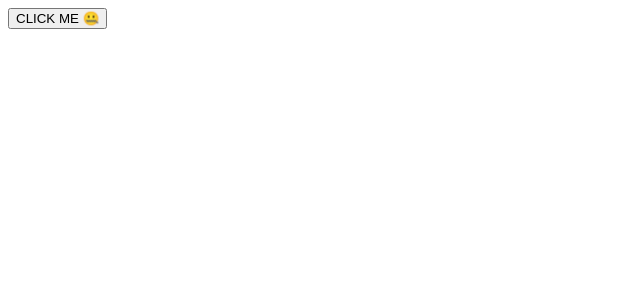
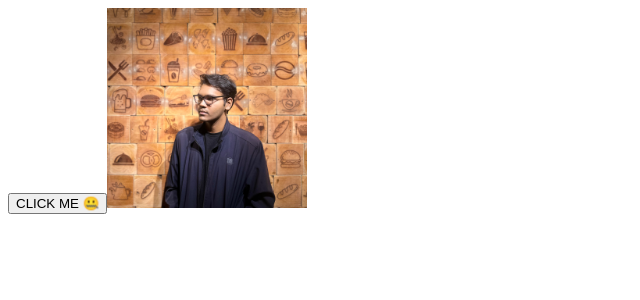
Before and after one commit to AmiyoKm/my-react-app, a React (Vite) app in the folder my-react-app/: page / in a window 1280 px wide. Shown: the top 300 px of the page, without its empty margins (0-640 px from the left). Built offline with nearby package versions, Linux system fonts and the light colour scheme.

Commit message:
buttons and image

```diff
--- a/my-react-app/src/App.jsx
+++ b/my-react-app/src/App.jsx
@@ -1,9 +1,11 @@
 import Button from './Button.jsx';
+import ImageURL from './ProfilePic.jsx';
 
 function App() {
   return (
     <>
       <Button />
+      <ImageURL />
     </>
   );
 }
--- a/my-react-app/src/Button.jsx
+++ b/my-react-app/src/Button.jsx
@@ -1,5 +1,8 @@
 function Button(){
-    const handleClick = () =>{console.log("OUCH");};
-    return <button onClick={handleClick()}>CLICK ME 🤐 </button>
+    let count =0;
+    const handleClick = (name) =>{ count+=1;
+        console.log(` ${name} Clicked me ${count} times`);
+                                    };
+    return <button onClick={()=>handleClick("Amiyo")}>CLICK ME 🤐 </button>
 }
 export default Button;
--- /dev/null
+++ b/my-react-app/src/ProfilePic.jsx
@@ -0,0 +1,9 @@
+function ImageURL(){
+
+    const handleEvents =(e) =>{
+        e.target.style.display = 'none';
+    }
+    const imgSrc = './src/assets/my dp.jpg';
+    return <img className="image-sizing"src={imgSrc} onClick={(e)=>{handleEvents(e)}} ></img>
+}
+export default ImageURL;
--- a/my-react-app/src/index.css
+++ b/my-react-app/src/index.css
@@ -59,3 +59,9 @@
   font-size:20px;
   border: 1px solid black;
 }
+
+.image-sizing{
+  height:200px;
+  width:200px;
+  object-fit: cover;
+}
```
